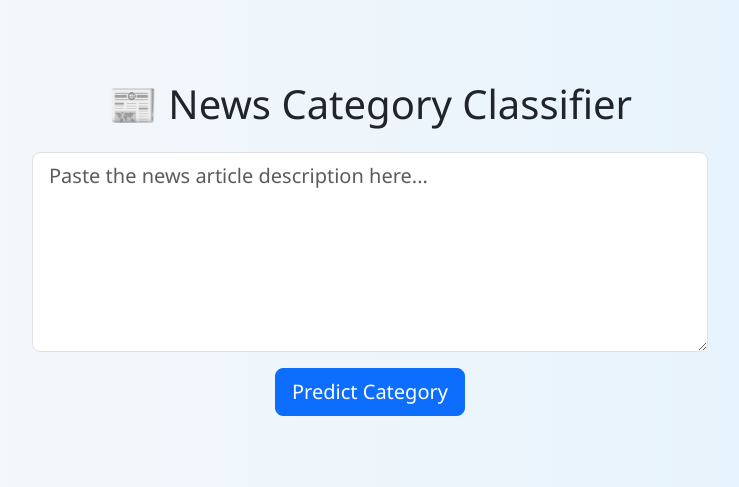
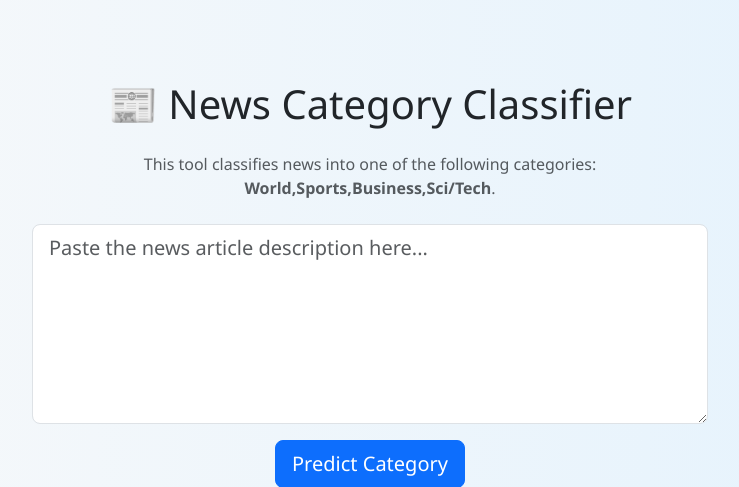
Before and after one commit to Akshayy24/News-Category-Classifier, a Flask app: page / in a window 1280 px wide. Shown: the top 487 px of the page, without its empty margins (270-1009 px from the left). Run offline with Flask 3, Linux system fonts and the light colour scheme; parts of the project's set-up code (start-up, migrations or seed data) failed here and were passed over.

Commit message:
Updated the templates

```diff
--- a/templates/index.html
+++ b/templates/index.html
@@ -21,6 +21,10 @@
 <body>
 <div class="container text-center">
     <h1 class="mb-4">📰 News Category Classifier</h1>
+    <p class="text-muted mb-4">
+        This tool classifies news into one of the following categories:
+    <strong>World,Sports,Business,Sci/Tech</strong>.
+    </p>
     <form method="post">
         <div class="form-group mb-3">
             <textarea name="description" class="form-control form-control-lg" placeholder="Paste the news article description here..." required></textarea>
```
